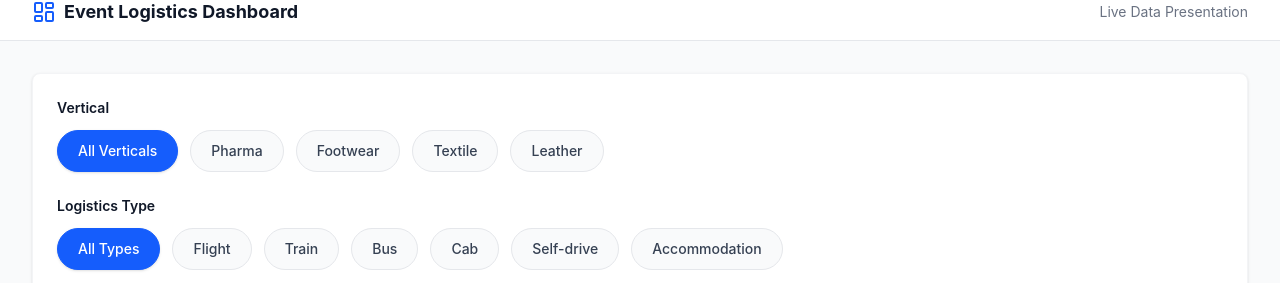
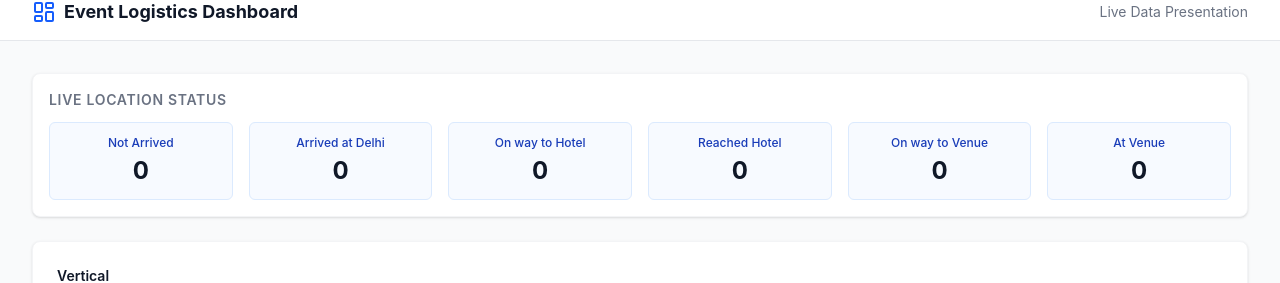
Before and after one commit to Sahil0499/NQC, a React (Vite) app in the folder event-dashboard/: page / in a window 1280 px wide. Shown: the part 224-507 px from the top of the page. Built offline with nearby package versions, Linux system fonts and the light colour scheme; no server answers; the database is empty.

Commit message:
feat: display live location overall statistics at the top of the dashboard

```diff
--- a/event-dashboard/src/components/Dashboard.tsx
+++ b/event-dashboard/src/components/Dashboard.tsx
@@ -129,6 +129,29 @@ export function Dashboard() {
         return counts;
     }, [filteredData]);
 
+    const liveLocationStats = useMemo(() => {
+        const counts: Record<string, number> = {};
+        const locations = [
+            'Not Arrived',
+            'Arrived at Delhi',
+            'On way to Hotel',
+            'Reached Hotel',
+            'On way to Venue',
+            'At Venue'
+        ];
+        locations.forEach(loc => counts[loc] = 0);
+
+        filteredData.forEach(d => {
+            const loc = d.liveLocation || 'Not Arrived';
+            if (counts[loc] !== undefined) {
+                counts[loc]++;
+            } else {
+                counts[loc] = 1;
+            }
+        });
+        return counts;
+    }, [filteredData]);
+
     // For the chart, we want to show the TREND (all dates) even when filtered?
     // No, user said "click on date then those records should come".
     // BUT if we filter the chart data by selected date, the chart will show only 1 bar.
@@ -153,6 +176,19 @@ export function Dashboard() {
     return (
         <Layout>
             <div className="space-y-6">
+                {/* Live Location Stats */}
+                <div className="bg-white p-4 rounded-lg shadow-sm border border-gray-100">
+                    <h3 className="text-sm font-semibold text-gray-500 uppercase tracking-wider mb-3">Live Location Status</h3>
+                    <div className="grid grid-cols-2 md:grid-cols-3 lg:grid-cols-6 gap-4">
+                        {Object.entries(liveLocationStats).map(([location, count]) => (
+                            <div key={location} className="bg-blue-50/50 p-3 rounded-md text-center border border-blue-100 flex flex-col justify-center">
+                                <p className="text-xs text-blue-800 font-medium whitespace-nowrap overflow-hidden text-ellipsis px-1" title={location}>{location}</p>
+                                <p className="text-2xl font-bold text-gray-900 mt-1">{count}</p>
+                            </div>
+                        ))}
+                    </div>
+                </div>
+
                 <FilterBar
                     selectedVertical={selectedVertical}
                     selectedType={selectedType}
```
